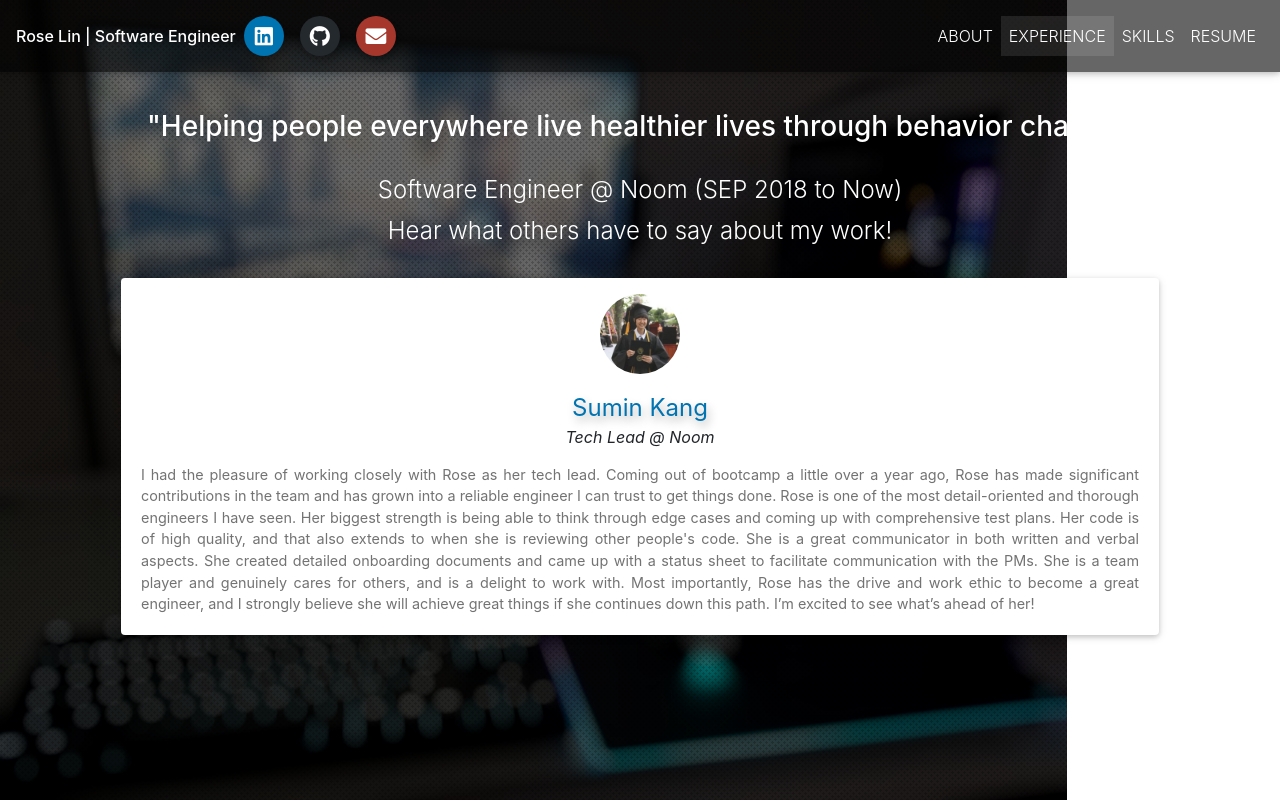
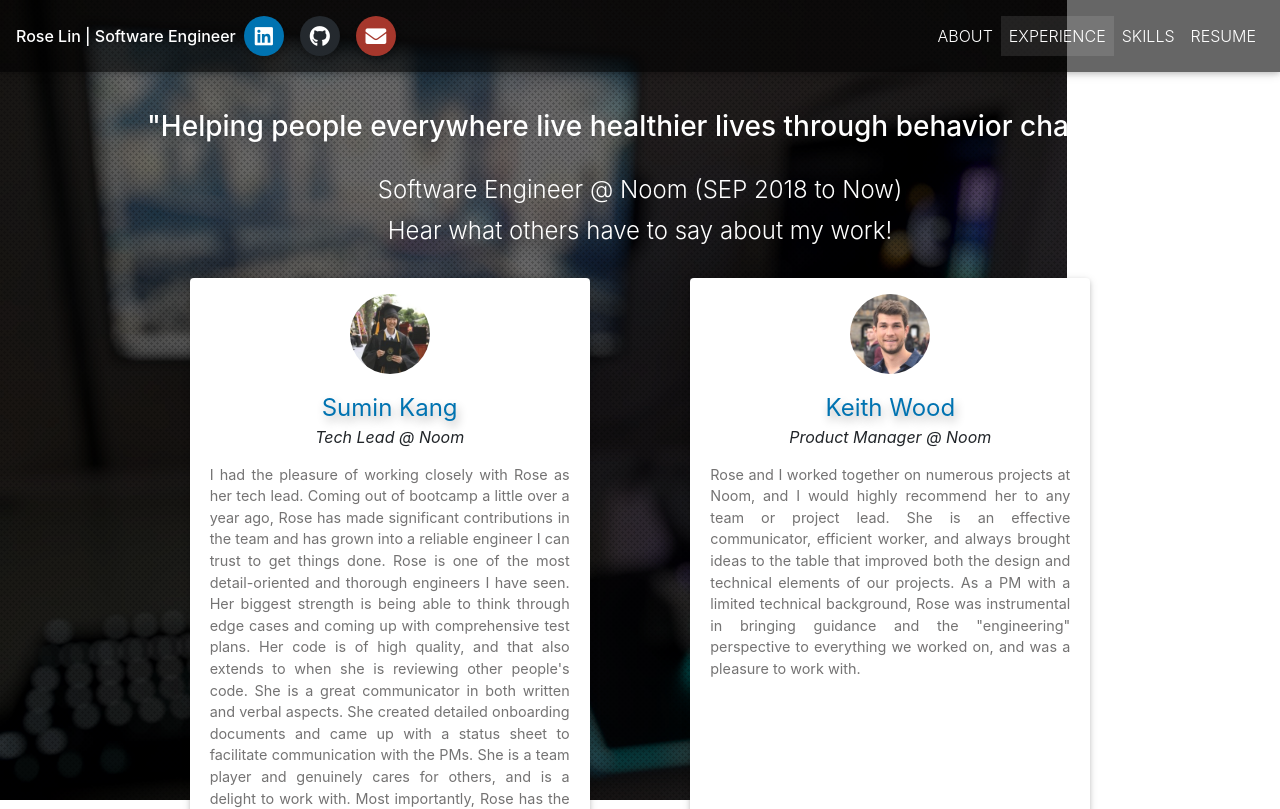
Before and after one commit to R-SE/portfolio-website, a React app: page /jobs in a window 1280 px wide. Shown: the top 809 px of the page. Built offline with nearby package versions, Linux system fonts and the light colour scheme.

Commit message:
Upload new testimonial

```diff
--- a/src/App.js
+++ b/src/App.js
@@ -34,7 +34,7 @@
   }
 
   .card {
-    // max-width: 324px;
+    max-width: 400px;
   }
 `
 
--- a/src/components/home/Home.jsx
+++ b/src/components/home/Home.jsx
@@ -46,7 +46,7 @@
 `;
 
 const Home = () => {
-  const TIME_IN_MS_PER_STRING = 3000;
+  const TIME_IN_MS_PER_STRING = 7000;
   const [idx, setIdx] = useState(0);
   const [style, setStyle] = useState({opacity: 1, transform: "scale(1)"});
 
--- a/src/components/navbar/Navbar.jsx
+++ b/src/components/navbar/Navbar.jsx
@@ -85,7 +85,7 @@
 render() {
   return (
       <StyledMDBNavbar color="default-color" dark expand="md" className="justify-content-sm-center">
-        <MDBCollapse navbar style={{"flex-grow": 0}}>
+        <MDBCollapse navbar style={{"flexGrow": 0}}>
           <Link to="/" ><strong className="white-text">Rose Lin | Software Engineer </strong></Link>
         </MDBCollapse>
             <MDBCollapse navbar>
--- a/src/components/skills/ContactForm.jsx
+++ b/src/components/skills/ContactForm.jsx
@@ -14,7 +14,7 @@
 
 const SkillIconsContainer = styled.div`
   i {
-    margin: 5px;
+    margin: 4px;
     font-size: 1.5em;
   }
 `;
@@ -56,6 +56,7 @@
       />
       <textarea
         hidden
+        readOnly
         type="text"
         id="skillsSelected"
         className="form-control"
@@ -64,7 +65,7 @@
         value={skills.map(skill => skill.content).join(', ')}
       />
       <br />
-      <label className="grey-text">TOP CHOSEN SKILLS</label>
+      <label className="grey-text">YOUR TOP 8 CHOSEN SKILLS</label>
       <SkillIconsContainer>
         {skills.map(skill => skill.icon)}
       </SkillIconsContainer>
--- a/src/components/testimonial/Testimonials.jsx
+++ b/src/components/testimonial/Testimonials.jsx
@@ -43,12 +43,12 @@
     image: suminPic,
     text: "I had the pleasure of working closely with Rose as her tech lead. Coming out of bootcamp a little over a year ago, Rose has made significant contributions in the team and has grown into a reliable engineer I can trust to get things done. Rose is one of the most detail-oriented and thorough engineers I have seen. Her biggest strength is being able to think through edge cases and coming up with comprehensive test plans. Her code is of high quality, and that also extends to when she is reviewing other people's code. She is a great communicator in both written and verbal aspects. She created detailed onboarding documents and came up with a status sheet to facilitate communication with the PMs. She is a team player and genuinely cares for others, and is a delight to work with. Most importantly, Rose has the drive and work ethic to become a great engineer, and I strongly believe she will achieve great things if she continues down this path. I’m excited to see what’s ahead of her!"
   },
-  // {
-  //   name: "Keith Wood",
-  //   position: "Product Manager @ Noom",
-  //   image: keithPic,
-  //   text: "Reference available upon request"
-  // },
+  {
+    name: "Keith Wood",
+    position: "Product Manager @ Noom",
+    image: keithPic,
+    text: `Rose and I worked together on numerous projects at Noom, and I would highly recommend her to any team or project lead. She is an effective communicator, efficient worker, and always brought ideas to the table that improved both the design and technical elements of our projects. As a PM with a limited technical background, Rose was instrumental in bringing guidance and the "engineering" perspective to everything we worked on, and was a pleasure to work with.`
+  },
   // {
   //   name: "Nikola Predovan",
   //   position: "Senior Front-end Engineer @ Noom",
@@ -84,7 +84,7 @@
 
 const Testimonials = () => (
   <TestimonialsGroup>
-    {TESTIMONIALS.map(testimonial => <Card testimonial={testimonial} />)}
+    {TESTIMONIALS.map(testimonial => <Card key={testimonial.name} testimonial={testimonial} />)}
   </TestimonialsGroup>
 );
 
```
